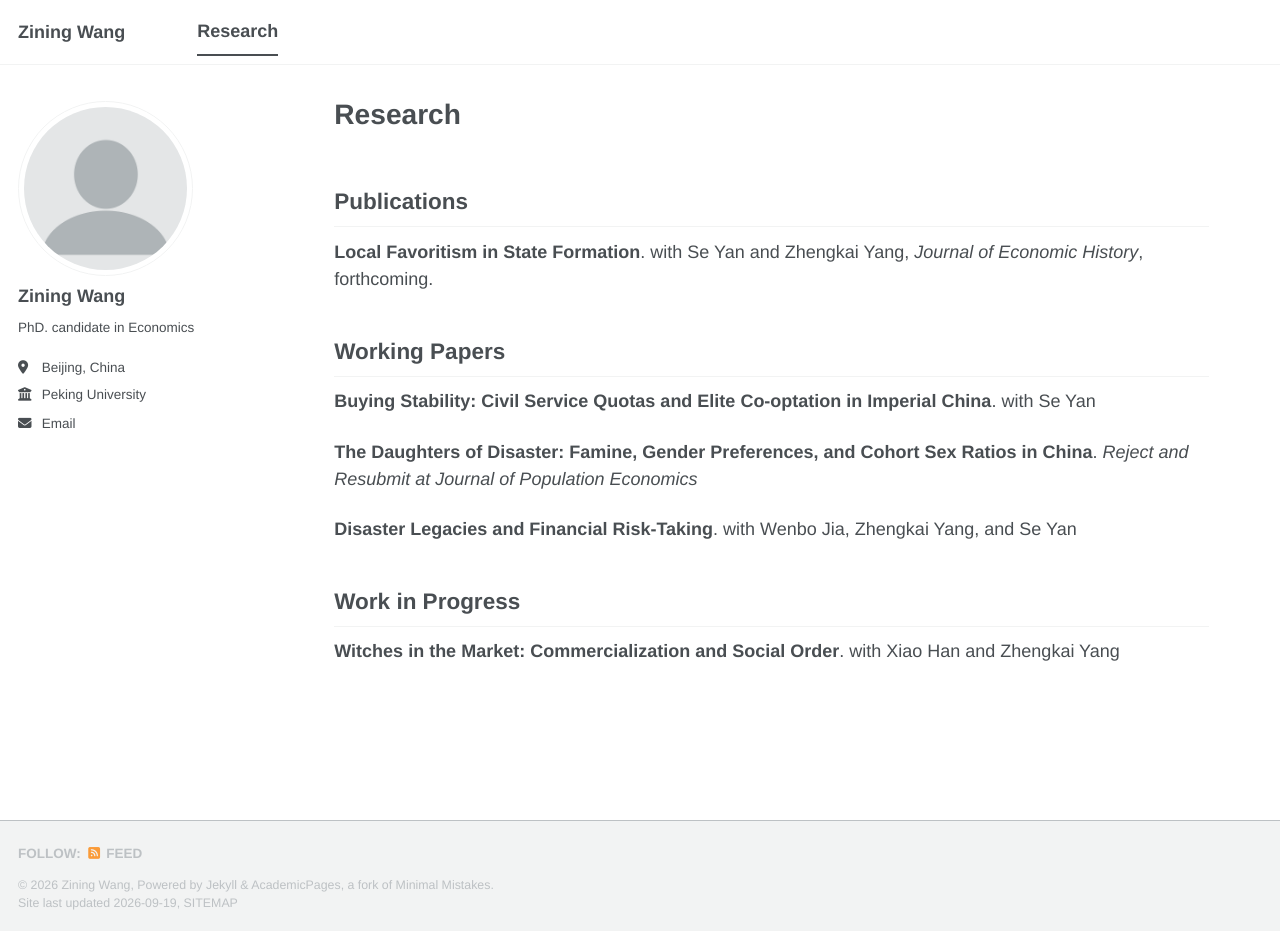
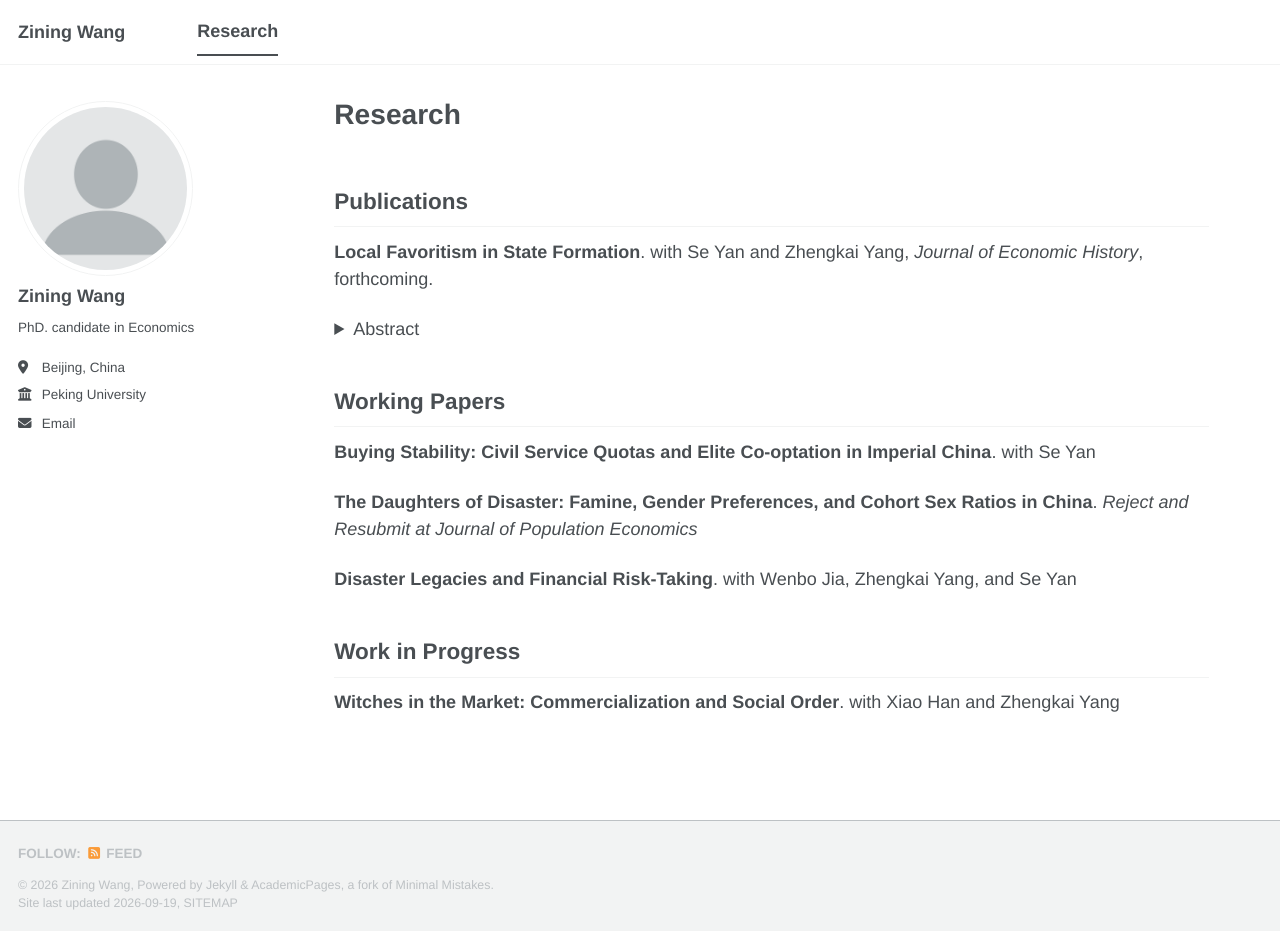
Before and after one commit to ziningwang-econ/ziningwang-econ.github.io, a Jekyll site: the page built from _pages/research.md, in a window 1280 px wide and 931 px high. Built offline with Jekyll 4.4.1, drawn with Linux system fonts in a browser that asks for light colours; a style sheet for code colours, icons or effects is not loaded.

Commit message:
Update research.md

```diff
--- a/_pages/research.md
+++ b/_pages/research.md
@@ -8,6 +8,13 @@
 ## Publications
 
 **Local Favoritism in State Formation**. with Se Yan and Zhengkai Yang, *Journal of Economic History*, forthcoming.
+
+<details>
+  <summary>Abstract</summary>
+  <p>
+    An unconstrained strong state can lead to catastrophic outcomes, underscoring the importance of local flexibility in policy implementation. During China’s land reform, southern counties had both cadres from the central government and local cadres, and they showed different attitudes in implementing policies. Using land ruggedness as an instrument, we find that a 10 percentage point increase in the proportion of local cadres led to a 0.8% reduction in the share of people classified as exploiters, suggesting more lenient policy implementation. We further find that this local favoritism partially explains regional differences in mortality during the Great Famine.
+  </p>
+</details>
 
 ## Working Papers
 
```
